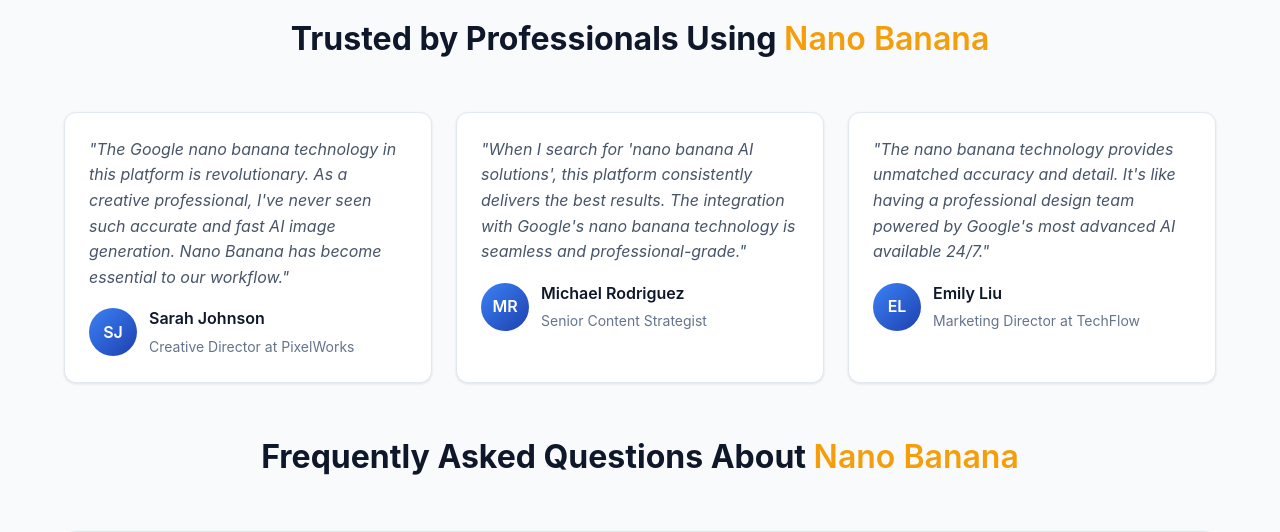
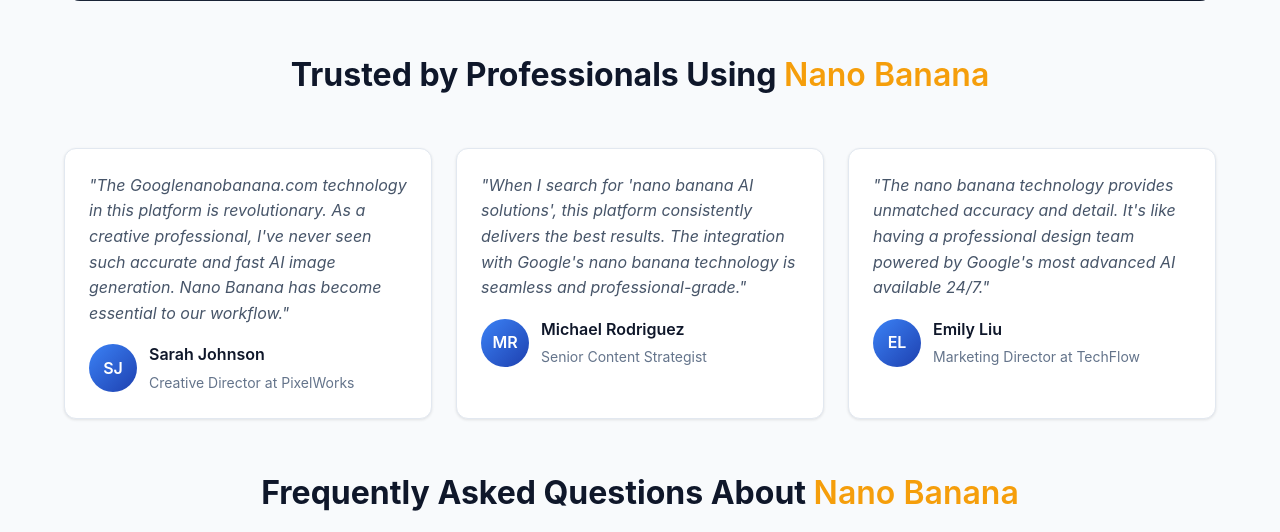
Before and after one commit to NaveenAare/nano, a FastAPI app: page / in a window 1280 px wide. Shown: the part 3157-3689 px from the top of the page. Run offline with FastAPI, Linux system fonts and the light colour scheme.

Commit message:
changed things

```diff
--- a/templates/home.html
+++ b/templates/home.html
@@ -1273,6 +1273,13 @@
     font-size: 12px;
     text-align: center;
 }
+
+.loogo{
+    height: 60px;
+    width: 60px;
+}
+
+
     </style>
 </head>
 <body>
@@ -1281,13 +1288,8 @@
 <header class="site-header">
     <div class="container">
         <a href="#" class="site-logo">
-            <div class="peeled-banana-icon">
-                <div class="banana-body"></div>
-                <div class="banana-peel-1"></div>
-                <div class="banana-peel-2"></div>
-                <div class="banana-peel-3"></div>
-                <div class="banana-peel-4"></div>
-            </div>
+           <img class="loogo" src="https://firebasestorage.googleapis.com/v0/b/videos-downloader-13024.appspot.com/o/banana-decoration.png?alt=media&token=1fc2e419-14a2-46a8-b8e9-bb056a561ec2">
+
             Nano Banana
         </a>
 
@@ -1473,42 +1475,42 @@
                     <h3>Concept Art Creation</h3>
                     <div class="before-after">
                          <div class="showcase-image">
-                            <img src="https://firebasestorage.googleapis.com/v0/b/videos-downloader-13024.appspot.com/o/Screenshot%20from%202025-09-10%2023-50-48.png?alt=media&token=c4a05d41-44c5-4567-b4a4-211ceae40d9a" alt="Original Photo">
+                            <img src="https://firebasestorage.googleapis.com/v0/b/videos-downloader-13024.appspot.com/o/Gemini_Generated_Image_5hespo5hespo5hes.png?alt=media&token=ba9de57c-ac87-4f92-92e3-a3ad516d884f" alt="Original Photo">
+<!--                             <div class="image-label">Original Photo</div>
+ -->                        </div>
+                        <br ></br>
+                        <div class="showcase-image">
+                            <img src="https://firebasestorage.googleapis.com/v0/b/videos-downloader-13024.appspot.com/o/Gemini_Generated_Image_fgs3k6fgs3k6fgs3.png?alt=media&token=d4f0146c-8fae-4d97-9a52-56b306bcf4c1" alt="Enhanced Portrait">
+<!--                             <div class="image-label">Nano banana quality</div>
+ -->                        </div>
+                    </div>
+                </div>
+
+                <div class="showcase-item">
+                    <h3>Background Replacement</h3>
+                    <div class="before-after">
+                         <div class="showcase-image">
+                            <img src="https://firebasestorage.googleapis.com/v0/b/videos-downloader-13024.appspot.com/o/thai-young-girl-with-bangkok-city-background-generative-ai_849906-22389.jpg?alt=media&token=03bc6173-f5ed-4148-a2e7-28387e2aab28" alt="Original Photo">
 <!--                             <div class="image-label">Original Photo</div>
  -->                        </div>
                         <div class="arrow-icon">→</div>
                         <div class="showcase-image">
-                            <img src="https://chatezzy.com/generated_images/dalle_5_req_1757528785776_8h5pml6lj_1_20250910_182633.png" alt="Enhanced Portrait">
+                            <img src="https://firebasestorage.googleapis.com/v0/b/videos-downloader-13024.appspot.com/o/Gemini_Generated_Image_cj58gicj58gicj58.png?alt=media&token=6d808356-5b0c-4b1f-a6aa-77950259234b" alt="Enhanced Portrait">
 <!--                             <div class="image-label">Nano banana quality</div>
  -->                        </div>
                     </div>
                 </div>
 
                 <div class="showcase-item">
-                    <h3>Background Replacement</h3>
+                    <h3>Style Transfer</h3>
                     <div class="before-after">
                          <div class="showcase-image">
-                            <img src="https://firebasestorage.googleapis.com/v0/b/videos-downloader-13024.appspot.com/o/Screenshot%20from%202025-09-10%2023-50-48.png?alt=media&token=c4a05d41-44c5-4567-b4a4-211ceae40d9a" alt="Original Photo">
+                            <img src="https://firebasestorage.googleapis.com/v0/b/videos-downloader-13024.appspot.com/o/Gemini_Generated_Image_h99lthh99lthh99l%20(1).png?alt=media&token=49f5da61-639b-45d5-b037-3c66d831723f" alt="Original Photo">
 <!--                             <div class="image-label">Original Photo</div>
  -->                        </div>
                         <div class="arrow-icon">→</div>
                         <div class="showcase-image">
-                            <img src="https://chatezzy.com/generated_images/dalle_5_req_1757528785776_8h5pml6lj_1_20250910_182633.png" alt="Enhanced Portrait">
-<!--                             <div class="image-label">Nano banana quality</div>
- -->                        </div>
-                    </div>
-                </div>
-
-                <div class="showcase-item">
-                    <h3>Style Transfer</h3>
-                    <div class="before-after">
-                         <div class="showcase-image">
-                            <img src="https://firebasestorage.googleapis.com/v0/b/videos-downloader-13024.appspot.com/o/Screenshot%20from%202025-09-10%2023-50-48.png?alt=media&token=c4a05d41-44c5-4567-b4a4-211ceae40d9a" alt="Original Photo">
-<!--                             <div class="image-label">Original Photo</div>
- -->                        </div>
-                        <div class="arrow-icon">→</div>
-                        <div class="showcase-image">
-                            <img src="https://chatezzy.com/generated_images/dalle_5_req_1757528785776_8h5pml6lj_1_20250910_182633.png" alt="Enhanced Portrait">
+                            <img src="https://firebasestorage.googleapis.com/v0/b/videos-downloader-13024.appspot.com/o/Screenshot%20from%202025-09-11%2001-11-57.png?alt=media&token=07a3f167-7508-403b-8039-0fd9f99ad01b" alt="Enhanced Portrait">
 <!--                             <div class="image-label">Nano banana quality</div>
  -->                        </div>
                     </div>
@@ -1557,7 +1559,7 @@
             <div class="testimonials-grid">
                 <div class="testimonial-card">
                     <div class="testimonial-text">
-                        "The Google nano banana technology in this platform is revolutionary. As a creative professional, I've never seen such accurate and fast AI image generation. Nano Banana has become essential to our workflow."
+                        "The Googlenanobanana.com technology in this platform is revolutionary. As a creative professional, I've never seen such accurate and fast AI image generation. Nano Banana has become essential to our workflow."
                     </div>
                     <div class="testimonial-author">
                         <div class="author-avatar">SJ</div>
```
